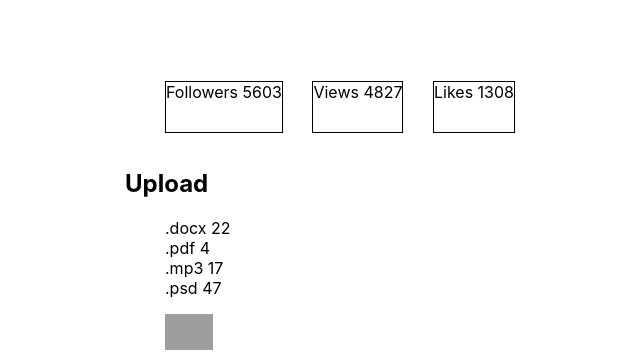
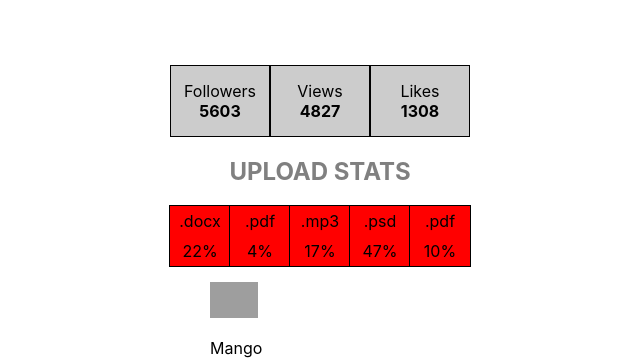
Before and after one commit to And-Bond/goit-react-hw-01-components, a React (Create React App) app: page / in a window 1280 px wide. Shown: the part 335-695 px from the top of the page, without its empty margins (320-960 px from the left). Built offline with nearby package versions, Linux system fonts and the light colour scheme; grey boxes are pictures that could not be loaded.

Commit message:
first-half-of-css

```diff
--- a/src/components/App.jsx
+++ b/src/components/App.jsx
@@ -26,7 +26,7 @@ export const App = () => {
         views={User.stats.views}
         likes={User.stats.likes}
       />
-      <Statistics title="Upload" stats={Data} />
+      <Statistics title="Upload Stats" stats={Data} />
       <FriendsList friends={Friends} />
       <TransactionsList items={transactions} />
     </>
--- a/src/components/Statistics/statistics.jsx
+++ b/src/components/Statistics/statistics.jsx
@@ -1,27 +1,20 @@
 import React from 'react';
+import styles from './statistics.module.scss';
 
 const Statistics = ({ title, stats }) => {
   return (
-    <section className="statistics">
-      <h2 className="title">{title}</h2>
+    <section className={styles.statistics}>
+      <h2 className={styles.title}>{title}</h2>
 
-      <ul className="stat-list">
-        <li className="item">
-          <span className="label">{stats[0].label} </span>
-          <span className="percentage">{stats[0].percentage} </span>
-        </li>
-        <li className="item">
-          <span className="label">{stats[1].label} </span>
-          <span className="percentage">{stats[1].percentage} </span>
-        </li>
-        <li className="item">
-          <span className="label">{stats[2].label} </span>
-          <span className="percentage">{stats[2].percentage} </span>
-        </li>
-        <li className="item">
-          <span className="label">{stats[3].label} </span>
-          <span className="percentage">{stats[3].percentage} </span>
-        </li>
+      <ul className={styles.statList}>
+        {stats.map(stat => {
+          return (
+            <li className={styles.item} style={{backgroundColor: "red"}}>
+              <span className={styles.label}>{stat.label} </span>
+              <span className={styles.statistics}>{stat.percentage}% </span>
+            </li>
+          );
+        })}
       </ul>
     </section>
   );
--- a/src/components/Statistics/statistics.module.scss
+++ b/src/components/Statistics/statistics.module.scss
@@ -0,0 +1,27 @@
+* {
+//   outline: red solid 1px;
+}
+.statistics {
+  display: flex;
+  flex-direction: column;
+  align-items: center;
+}
+.title {
+  text-transform: uppercase;
+  color: gray;
+}
+.statList {
+  display: flex;
+  flex-direction: row;
+  margin: 0;
+  padding: 0;
+}
+.item {
+  width: 60px;
+  height: 60px;
+  display: flex;
+  justify-content: space-around;
+  align-items: center;
+  flex-direction: column;
+  outline: 1px solid black;
+}
--- a/src/components/friendList/friendList.jsx
+++ b/src/components/friendList/friendList.jsx
@@ -1,21 +1,22 @@
 import React from 'react';
+import styles from './friendList.module.scss'
 
 const FriendsList = ({ friends }) => {
   return (
-    <ul className="friend-list">
+    <ul className={styles.friendList}>
       {friends.map(friend => {
         return (
-          <li className="item">
+          <li className={styles.item}>
             <span
               className={`status ${friend.isOnline ? 'online' : 'offline'}`}
             ></span>
             <img
-              className="avatar"
+              className={styles.avatar}
               src={friend.avatar}
               alt="User avatar"
               width="48"
             />
-            <p className="name">{friend.name}</p>
+            <p className={styles.name}>{friend.name}</p>
           </li>
         );
       })}
--- a/src/components/profile/profile.module.scss
+++ b/src/components/profile/profile.module.scss
@@ -1,3 +1,6 @@
+*{
+    // outline: red solid 1px;
+}
 ul{
     list-style: none;
 }
@@ -34,11 +37,22 @@ ul{
     display: flex;
     flex-direction: row;
     justify-content: space-between;
-    width: 350px;
+    align-items: center;
+    width: 300px;
+    margin: 0px;
+    padding: 0px;
+    background-color: #ccc;
 
 }
 .block{
-    height: 50px;
+    width: 100px;
+    height: 70px;
     border: 1px solid black;
+    display: flex;
     flex-direction: column;
+    justify-content: center;
+    align-items: center;
 }
+.quantity{
+    font-weight: 700;
+}
```
